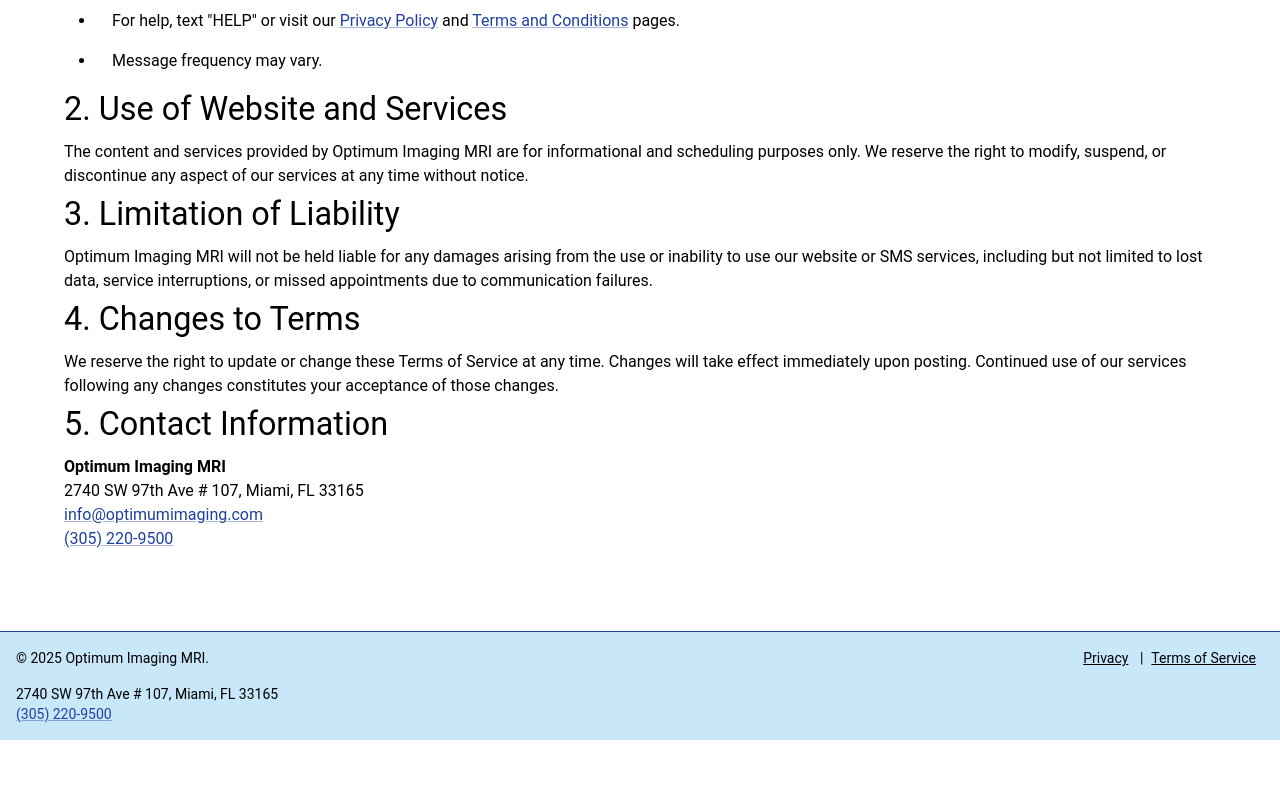
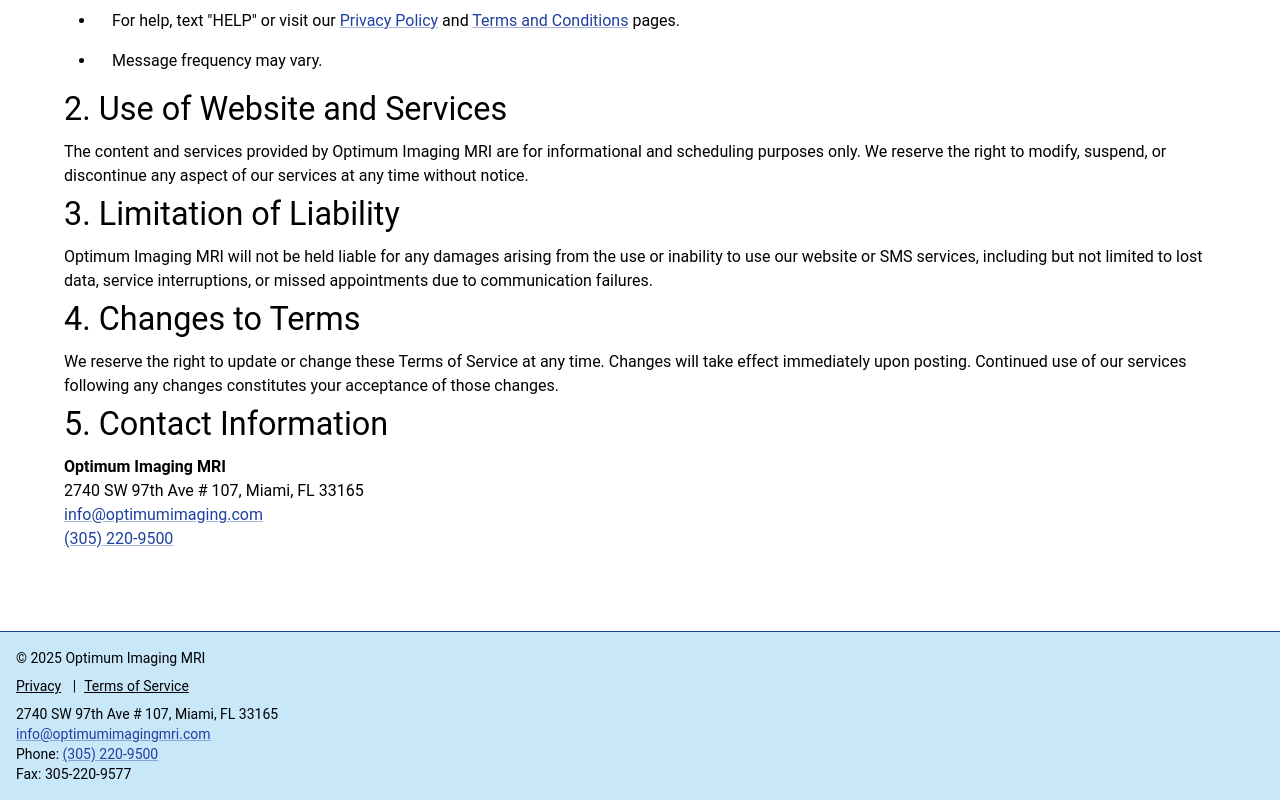
Before and after one commit to penciltea/optimumimaging, a React (Vite) app: page /terms in a window 1280 px wide. Shown: the part 1663-2463 px from the top of the page. Before the commit the page ends 2403 px from the top, so only its background shows below. Built offline with nearby package versions, Linux system fonts and the light colour scheme.

Commit message:
Adding extra contact info to footer, updating verbiage on about and home page

```diff
--- a/src/components/Footer.tsx
+++ b/src/components/Footer.tsx
@@ -1,13 +1,12 @@
 import { Link as RouterLink } from 'react-router-dom';
-import { Typography, Link, Grid } from '@mui/material';
+import { Typography, Link, Stack } from '@mui/material';
 import { useTheme } from '@mui/material/styles';
 
 export default function Footer(){
     const theme = useTheme();
     return (
-        <Grid
-            container
-            spacing={2}
+        <Stack
+            direction="column"
             component="footer"
             sx={{
                 padding: 2,
@@ -16,23 +15,18 @@ export default function Footer(){
                 borderTopColor: theme.palette.primary.main
             }}
         >
-            <Grid size={{xs: 6, md: 4}}>
-                <Typography variant="body2">&copy; {(new Date().getFullYear())} Optimum Imaging MRI.</Typography>
-            </Grid>
+            <Typography variant="body2">&copy; {(new Date().getFullYear())} Optimum Imaging MRI</Typography>
+            <Typography variant="body2" sx={{my: 1}}>
+                <Link component={RouterLink} to="/privacy" color="inherit" sx={{marginRight: 1}} >Privacy</Link> |
+                <Link component={RouterLink} to="/terms" color="inherit" sx={{marginLeft: 1}} >Terms of Service</Link>
+            </Typography>
 
-            <Grid size={{xs: 6, md: 8}} textAlign="right">
-                <Typography variant="body2">
-                    <Link component={RouterLink} to="/privacy" color="inherit" sx={{mx: 1}} >Privacy</Link> |
-                    <Link component={RouterLink} to="/terms" color="inherit" sx={{mx: 1}} >Terms of Service</Link>
-                </Typography>
-            </Grid>
-
-            <Grid size={12}>
-                <Typography variant="body2">
-                    2740 SW 97th Ave # 107, Miami, FL 33165 <br />
-                    <Link component={RouterLink} to="tel:3052209500">(305) 220-9500</Link>
-                </Typography>
-            </Grid>
-        </Grid>
+            <Typography variant="body2">
+                2740 SW 97th Ave # 107, Miami, FL 33165 <br />
+                <Link component={RouterLink} to="mailto:info@optimumimagingmri.com">info@optimumimagingmri.com</Link><br />
+                Phone: <Link component={RouterLink} to="tel:3052209500">(305) 220-9500</Link><br />
+                Fax: 305-220-9577
+            </Typography>
+        </Stack>
     )
 }
--- a/src/pages/About.tsx
+++ b/src/pages/About.tsx
@@ -12,7 +12,7 @@ export default function About() {
 
       <Container maxWidth="lg" sx={{ my: 4, py: 4 }}>
         <Typography variant="body1" component="p">
-          Founded in 2014, Optimum Imaging MRI was created with a mission: to deliver exceptional diagnostic imaging with a patient-first mindset. For over a decade, we've served the Miami community with the clarity and care they deserve in a relaxed, welcoming environment.
+          Founded in 2010, Optimum Imaging MRI was created with a mission: to deliver exceptional diagnostic imaging with a patient-first mindset. For over a decade, we've served the Miami community with the clarity and care they deserve in a relaxed, welcoming environment.
         </Typography>
 
         <Typography variant="h3" component="h2" align="center" sx={{marginTop: 5, marginBottom: 2}}>
--- a/src/pages/Home.tsx
+++ b/src/pages/Home.tsx
@@ -12,7 +12,7 @@ export default function Home(){
                     Safe, Comfortable Open MRI
                 </Typography>
                 <Typography variant="h6" component="p" sx={{ mb: 4 }}>
-                    Providing high-quality imaging in a patient-focused environment since 2014.
+                    Providing high-quality imaging in a patient-focused environment since 2010.
                 </Typography>
                 <Button
                     variant="contained"
@@ -32,7 +32,7 @@ export default function Home(){
                         Experience Comfort and Clarity in Medical Imaging
                     </Typography>
                     <Typography variant="body1" component="p" gutterBottom>
-                        Since 2014, Optimum Imaging MRI has proudly served the Miami community with exceptional diagnostic imaging in a comfortable, patient-first setting.
+                        Since 2010, Optimum Imaging MRI has proudly served the Miami community with exceptional diagnostic imaging in a comfortable, patient-first setting.
                         Our open MRI technology provides a more relaxed alternative to traditional machines—ideal for children, seniors, and anyone with claustrophobia or anxiety.
                     </Typography>
                     <Typography variant="body1" component="p" gutterBottom>
@@ -82,8 +82,8 @@ export default function Home(){
             <Box sx={{backgroundColor: '#eff9ff', py: 6, my: 6 }}>
                 <Container maxWidth="lg">
                     <Typography variant="h3" component="h3" align="center">Why Choose Us</Typography>
-                    <Grid container justifyItems="center" alignItems="center">
-                        <Grid size={{xs: 12, md: 4}}>
+                    <Grid container justifyItems="center" alignItems="center" spacing={2}>
+                        <Grid size={{xs: 12, md: 3}}>
                             <Box
                             component="img"
                             src="/images/iac.png"
@@ -97,31 +97,31 @@ export default function Home(){
                             />
                         </Grid>
 
-                        <Grid size={{xs: 12, md: 8}}>
+                        <Grid size={{xs: 12, md: 9}}>
                             <List>
                                 <ListItem>
                                     <Typography variant="body1">
-                                        <strong>Open MRI Scanners:</strong> Ideal for patients with anxiety or claustrophobia, without compromising image quality.
+                                        <strong>Open MRI scanners:</strong> Ideal for patients with anxiety or claustrophobia, without compromising image quality.
                                     </Typography>
                                 </ListItem>
                                 <ListItem>
                                     <Typography variant="body1">
-                                        <strong>Top-Tier X-ray Machines:</strong> Fast, reliable, and precise imaging for accurate diagnoses.
+                                        <strong>Digital x-ray machine:</strong> Fast, reliable, and precise imaging for accurate diagnoses.
                                     </Typography>
                                 </ListItem>
                                 <ListItem>
                                     <Typography variant="body1">
-                                        <strong>Experienced Staff:</strong> Compassionate professionals committed to your care and comfort.
+                                        <strong>Experienced staff:</strong> Compassionate professionals committed to your care and comfort.
                                     </Typography>
                                 </ListItem>
                                 <ListItem>
                                     <Typography variant="body1">
-                                        <strong>Same-Day Appointments:</strong> Timely service to fit your schedule and provide prompt results.
+                                        <strong>Same-day appointments:</strong> Timely service to fit your schedule and provide prompt results.
                                     </Typography>
                                 </ListItem>
                                 <ListItem>
                                     <Typography variant="body1">
-                                        <strong>Accredited Facility:</strong> Recognized by the IAC for meeting the highest standards in MRI imaging.
+                                        <strong>Accredited facility:</strong> Recognized by the IAC for meeting the highest standards in MRI imaging.
                                     </Typography>
                                 </ListItem>
                             </List>
```
